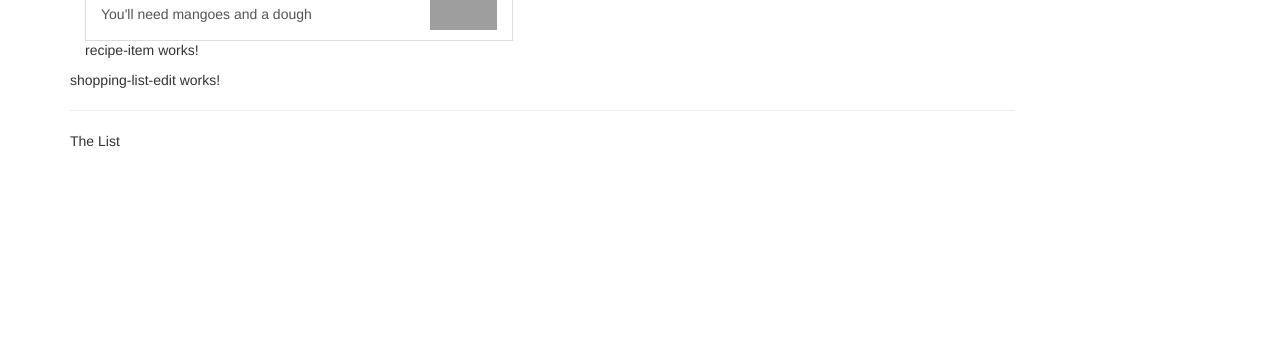
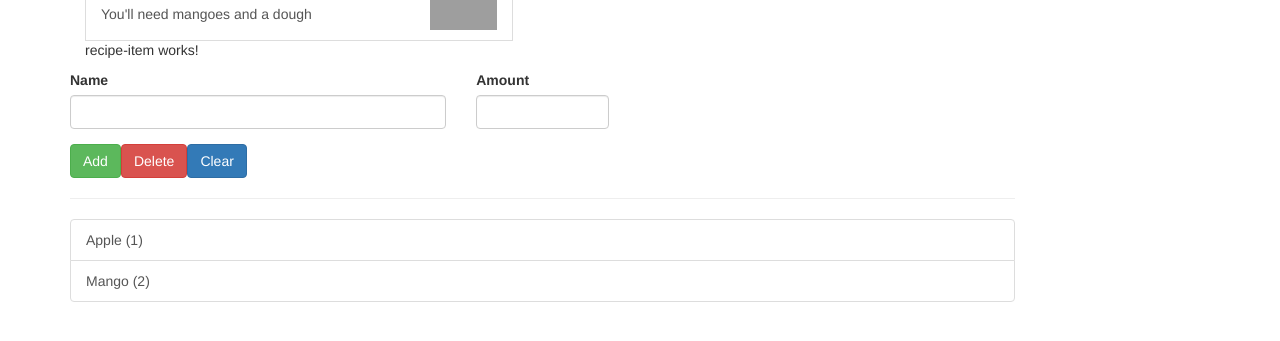
Before and after one commit to Zalart/angular-recipe-book, an Angular app: page / in a window 1280 px wide. Shown: the part 249-590 px from the top of the page. Built offline with nearby package versions, Linux system fonts and the light colour scheme; grey boxes are pictures that could not be loaded.

Commit message:
Edit shopping-list markup

```diff
--- /dev/null
+++ b/src/app/ingredient/ingredient.model.ts
@@ -0,0 +1,8 @@
+export class Ingredient {
+  public name: string;
+  public amount: number;
+  constructor(name: string, amount: number) {
+    this.name = name;
+    this.amount = amount;
+  }
+}
--- a/src/app/ingredient/shopping-list-edit/shopping-list-edit.component.html
+++ b/src/app/ingredient/shopping-list-edit/shopping-list-edit.component.html
@@ -1 +1,23 @@
-<p>shopping-list-edit works!</p>
+<div class="row">
+  <div class="col-xs-12">
+    <form>
+      <div class="row">
+        <div class="col-sm-5 form-group">
+          <label for="name">Name</label>
+          <input type="text" id="name" class="form-control" />
+        </div>
+        <div class="col-sm-2 form-group">
+          <label for="amount">Amount</label>
+          <input type="number" id="amount" class="form-control" />
+        </div>
+      </div>
+      <div class="row">
+        <div class="col-xs-12">
+          <button class="btn btn-success" type="submit">Add</button>
+          <button class="btn btn-danger" type="button">Delete</button>
+          <button class="btn btn-primary" type="button">Clear</button>
+        </div>
+      </div>
+    </form>
+  </div>
+</div>
--- a/src/app/ingredient/shopping-list/shopping-list.component.html
+++ b/src/app/ingredient/shopping-list/shopping-list.component.html
@@ -1,7 +1,11 @@
 <div class="row">
   <div class="col-xs-10">
     <app-shopping-list-edit></app-shopping-list-edit>
-    <hr>
-    <p>The List</p>
+    <hr />
+    <ul class="list-group">
+      <a class="list-group-item" style="cursor: pointer" *ngFor="let ing of ingredients">
+        {{ing.name}} ({{ing.amount}})
+      </a>
+    </ul>
   </div>
 </div>
--- a/src/app/ingredient/shopping-list/shopping-list.component.ts
+++ b/src/app/ingredient/shopping-list/shopping-list.component.ts
@@ -1,4 +1,5 @@
 import { Component, OnInit } from '@angular/core';
+import {Ingredient} from "../ingredient.model";
 
 @Component({
   selector: 'app-shopping-list',
@@ -6,7 +7,10 @@
   styleUrls: ['./shopping-list.component.css']
 })
 export class ShoppingListComponent implements OnInit {
-
+ingredients: Ingredient[] = [
+  new Ingredient('Apple', 1),
+  new Ingredient('Mango', 2)
+];
   constructor() { }
 
   ngOnInit(): void {
```
